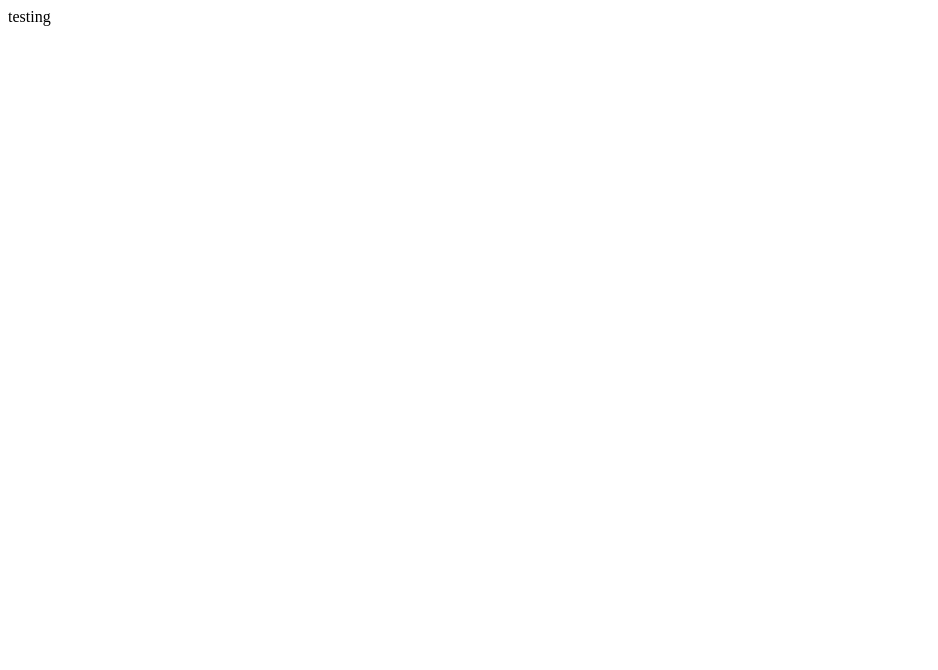
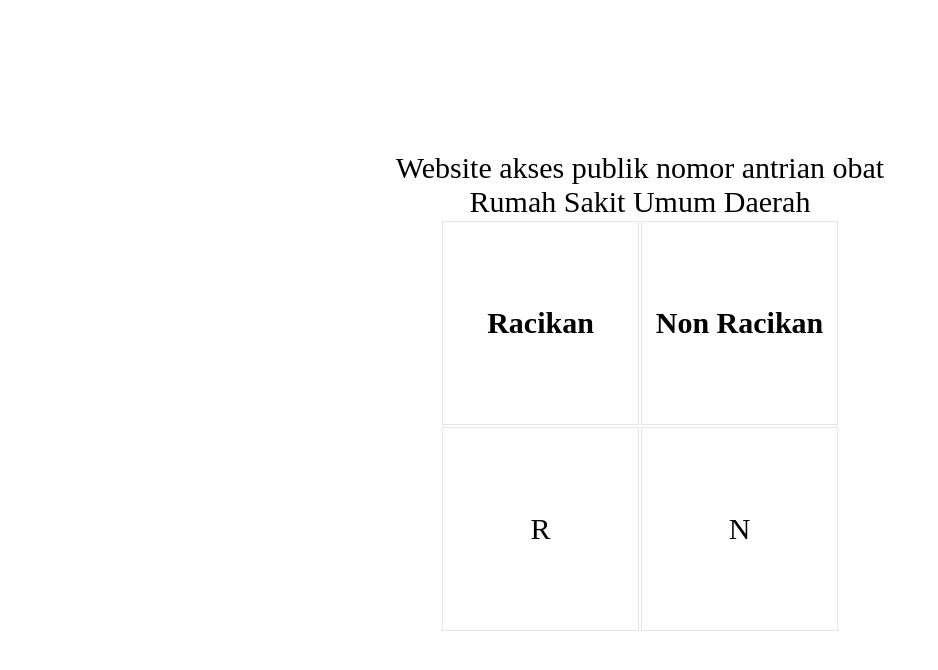
Before and after one commit to muhamad-bekti-wibowo/redirects, a plain HTML site: page index.html in a window 1280 px wide. Shown: the whole page, without its empty margins (0-938 px from the left). Drawn offline with nearby package versions, Linux system fonts and the light colour scheme; no server answers.

Commit message:
Update index.html

```diff
--- a/index.html
+++ b/index.html
@@ -1 +1,60 @@
-testing
+<!DOCTYPE html>
+<html lang="en">
+
+<head>
+    <meta charset="UTF-8">
+    <meta name="viewport" content="width=device-width, initial-scale=1.0">
+    <title>Projek Asal asalan</title>
+    <script src="https://ajax.googleapis.com/ajax/libs/jquery/3.7.1/jquery.min.js"></script>
+    <style>
+        body {
+            text-align: center;
+            font-size: 30px;
+            display: flex;
+            align-items: center;
+            justify-content: center;
+            height: 96vh;
+            flex-direction: column;
+        }
+
+        .body {
+            display: flex;
+            width: 400px;
+            background-color: rgb(255, 255, 255);
+        }
+        .name{
+            width: 200px;
+            text-align: center;
+            border: 1px solid rgba(0,0,0,0.1);
+            height: 200px;
+        }
+    </style>
+</head>
+
+<body>
+    <div>Website akses publik nomor antrian obat </div>
+    <div>Rumah Sakit Umum Daerah</div>
+    <div class="body">
+        <table>
+            <tr>
+                <th class="name">Racikan </th>
+                <th class="name">Non Racikan</th>
+            </tr>
+            <tr>
+                <td class="name">R <span class="R"></span></td>
+                <td class="name">N <span class="N"></span></td>
+            </tr>
+        </table>
+    </div>
+
+    <script>
+        let link ="https://script.google.com/macros/s/AKfycbwz-P9lVitfQ4T8OMY8bEcGOSfkBeM-RW3vtUulB2JESJgC2s6241BcnfPsd5PQSnbznw/exec?read";
+         $.get(link, function(data, status){
+            const myArray = data.split(",");
+            $(".R").text(myArray[0]);
+            $(".N").text(myArray[1]);
+  });
+    </script>
+</body>
+
+</html>
```
